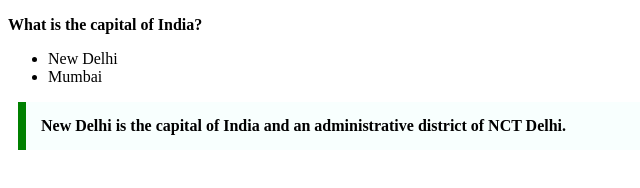
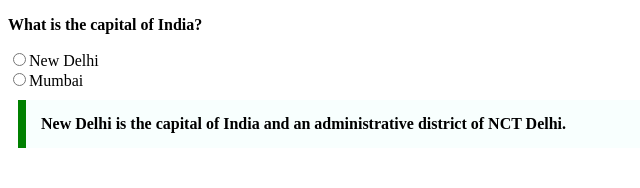
Before and after one commit to acciojob/trivia-MarjitaSaha, a website: page main.html in a window 1280 px wide. Shown: the whole page, without its empty margins (0-640 px from the left). Drawn offline with Linux system fonts and the light colour scheme.

Commit message:
created a submission

```diff
--- a/main.html
+++ b/main.html
@@ -11,10 +11,18 @@
     <script type="text/javascript" src="./script.js">
 </script>
 <p><b>What is the capital of India?</b></p>
-<ul style="circle">
+<!-- <ul type="circle">
 	<li>New Delhi</li>
 	<li>Mumbai</li>
-</ul>
+</ul> -->
+<label for="New Delhi">
+    <input type="radio" id="New Delhi"/>New Delhi
+  </label>
+
+  <label for="Mumbai">
+    <input type="radio" id="Mumbai"  />Mumbai
+  </label>
+
 <blockquote>New Delhi is the capital of India and an administrative district of NCT Delhi.</blockquote>
 </body>
 
--- a/styles.css
+++ b/styles.css
@@ -1,5 +1,8 @@
 
 /* Your CSS Code here. */
+label {
+  display: block;
+}
 blockquote{
 max-width: 600px;
 margin: 10px;
```
